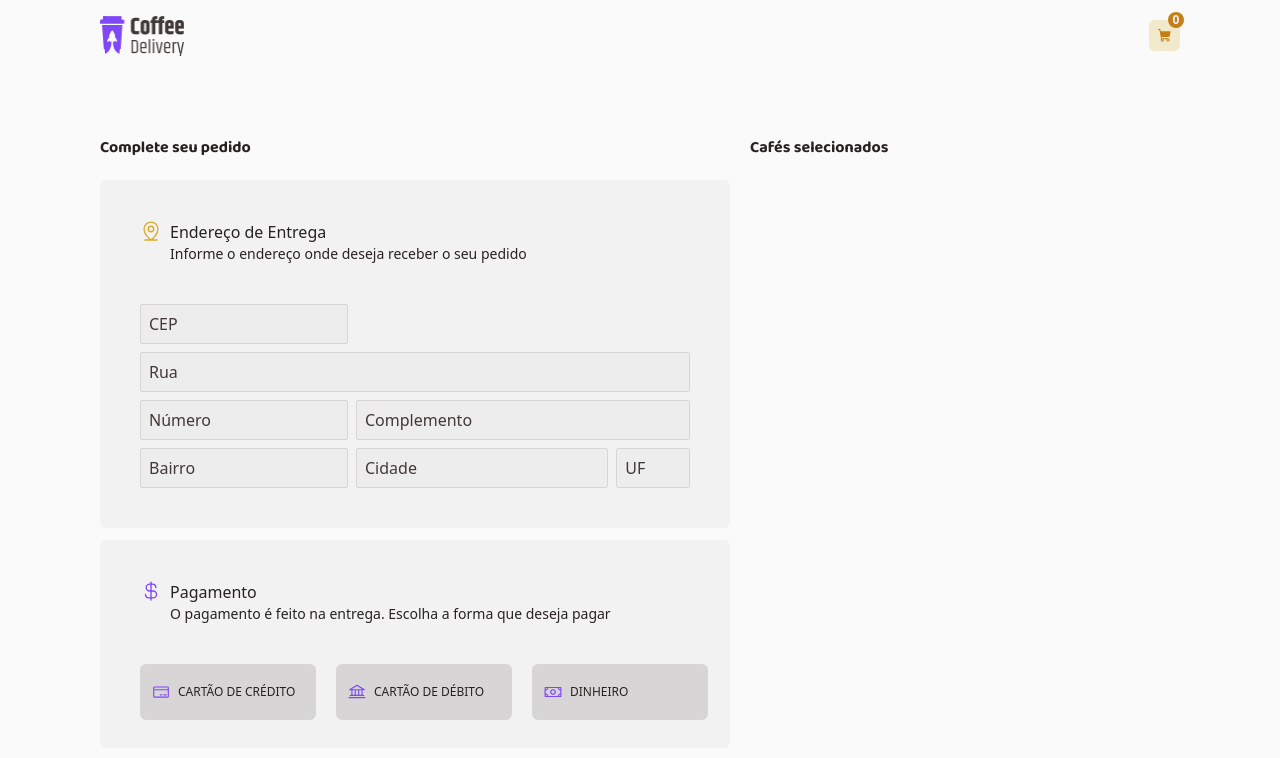
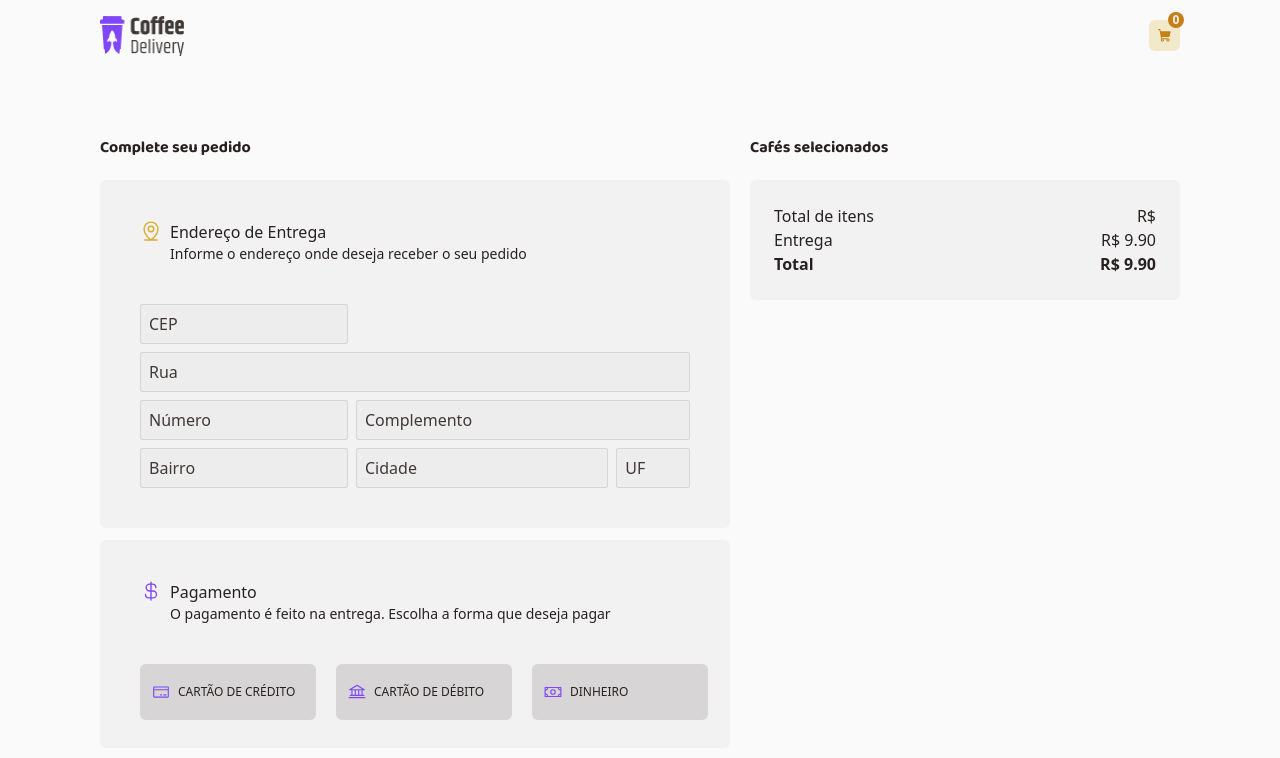
Before and after one commit to thauandev/coffe-shop, a Next.js app: page /checkout in a window 1280 px wide. Shown: the top 758 px of the page. Built offline with nearby package versions, Linux system fonts and the light colour scheme.

Commit message:
fix: typescript

```diff
--- a/src/app/checkout/page.tsx
+++ b/src/app/checkout/page.tsx
@@ -8,6 +8,7 @@ import {
   Minus,
   Money,
   Plus,
+  Trash,
 } from '@phosphor-icons/react'
 import Image from 'next/image'
 import { useContext, useState } from 'react'
@@ -42,7 +43,7 @@ const Checkout: React.FC = () => {
     },
   ])
 
-  const { cart } = useContext(CartContext)
+  const { cart, total } = useContext(CartContext)
 
   const {
     register,
@@ -164,7 +165,10 @@ const Checkout: React.FC = () => {
         <h1 className="font-display font-bold pb-5">Cafés selecionados</h1>
         <div className="w-full h-auto bg-gray-50 rounded-md flex flex-col justify-center items-center px-6">
           {cart.map(item => (
-            <div className=" w-full flex align-center justify-evenly gap-5 py-6   border-b-gray-100 border-b">
+            <div
+              className=" w-full flex align-center justify-evenly gap-5 py-6   border-b-gray-100 border-b"
+              key={item.id}
+            >
               <Image
                 alt="coffe"
                 src={item.image}
@@ -194,7 +198,12 @@ const Checkout: React.FC = () => {
                       <Minus size={13} color="#8047F8" />
                     </button>
                   </div>
-                  <div>
+                  <div
+                    className={
+                      'flex gap-1 items-center bg-gray-100 rounded px-2 cursor-pointer'
+                    }
+                  >
+                    <Trash size={16} color="#8047F8" />
                     <span>Remover</span>
                   </div>
                 </div>
@@ -202,6 +211,20 @@ const Checkout: React.FC = () => {
               <span>R$ {item.price}</span>
             </div>
           ))}
+          <div className="w-full flex-col align-center justify-evenly gap-5 py-6">
+            <div className="flex justify-between">
+              <p>Total de itens</p>
+              <p>R$ {total}</p>
+            </div>
+            <div className="flex justify-between">
+              <p>Entrega</p>
+              <p>R$ 9.90</p>
+            </div>
+            <div className="flex justify-between">
+              <p className="font-bold">Total</p>
+              <p className="font-bold">R$ 9.90</p>
+            </div>
+          </div>
         </div>
       </div>
     </div>
--- a/src/app/contexts/CartContext.tsx
+++ b/src/app/contexts/CartContext.tsx
@@ -2,12 +2,17 @@
 
 /* eslint-disable react/jsx-no-constructed-context-values */
 import { createContext, ReactNode, useReducer } from 'react'
+import { ActionTypes } from '../reducers/cart/actions'
 import { Cart, cartReducer } from '../reducers/cart/reducer'
 
 interface CartContextType {
   cart: Cart[]
   totalItems: number
   addToCart: (product: Cart) => void
+}
+
+interface CartState {
+  cart: Cart[]
 }
 interface CartContextProviderProps {
   children: ReactNode
@@ -22,7 +27,7 @@ export function CartProvider({ children }: CartContextProviderProps) {
     {
       cart: [],
     },
-    initialState => {
+    (initialState: CartState) => {
       const storageStateAsJSON = localStorage.getItem(`${storageVersion}`)
 
       if (storageStateAsJSON) {
@@ -34,9 +39,11 @@ export function CartProvider({ children }: CartContextProviderProps) {
   )
 
   const { cart } = cartState
-
-  // const total = cart.reduce((acc, cur) => acc + cur.value * cur.amount, 0)
-  const totalItems = cart?.reduce((acc, cur) => acc + cur?.amount, 0)
+  console.log(cart)
+  const totalItems = cart?.reduce(
+    (acc: number, cur: Cart) => acc + cur?.amount,
+    0
+  )
 
   // const [cartTotal, setCartTotal] = us cart(total)
 
@@ -59,7 +66,7 @@ export function CartProvider({ children }: CartContextProviderProps) {
     //   setCart([...cart, product])
     // }
     console.log('state', cart)
-    dispatch({ type: 'ADD_TO_CART', payload: { item: product } })
+    dispatch({ type: ActionTypes.ADD_TO_CART, payload: { item: product } })
   }
 
   // const removeFromCart = product => {
--- a/src/app/reducers/cart/actions.ts
+++ b/src/app/reducers/cart/actions.ts
@@ -5,6 +5,14 @@ export enum ActionTypes {
   ADD_TO_CART = 'ADD_TO_CART',
 
 }
+export interface CartAction {
+  type: ActionTypes
+  payload: {
+    item: Cart
+  }
+}
+
+
 
 export function addNewItemAction(item: Cart) {
   return {
--- a/src/app/reducers/cart/reducer.ts
+++ b/src/app/reducers/cart/reducer.ts
@@ -1,6 +1,6 @@
 import { storageVersion } from "@/app/contexts/CartContext";
 import { produce } from "immer";
-import { ActionTypes } from './actions';
+import { ActionTypes, CartAction } from './actions';
 
 export interface Cart {
   id: number,
@@ -13,13 +13,15 @@ export interface Cart {
 interface CartState {
   cart: Cart[]
 }
-export function cartReducer(state: CartState, action: any) {
+
+
+export function cartReducer(state: CartState, action: CartAction) {
   switch (action.type) {
     case ActionTypes.ADD_TO_CART:
-      return produce(state, (draft: any) => {
-        const hasProduct = draft.cart.find((p: any) => p.id === action.payload.item.id)
+      return produce(state, (draft: CartState) => {
+        const hasProduct = draft.cart.find((p: Cart) => p.id === action.payload.item.id)
         if (hasProduct) {
-          const newCart = draft.cart.map((p: any) => {
+          const newCart = draft.cart.map((p: Cart) => {
             if (p.id === action.payload.item.id) {
               return { ...p, amount: p.amount + action.payload.item.amount }
             }
```
